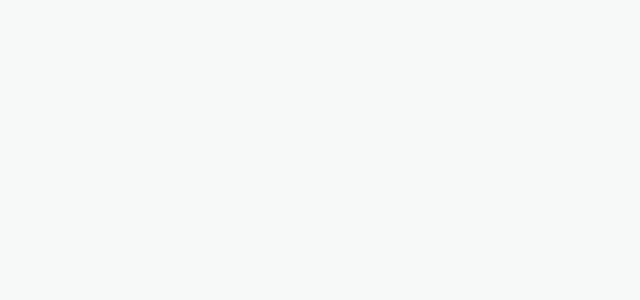
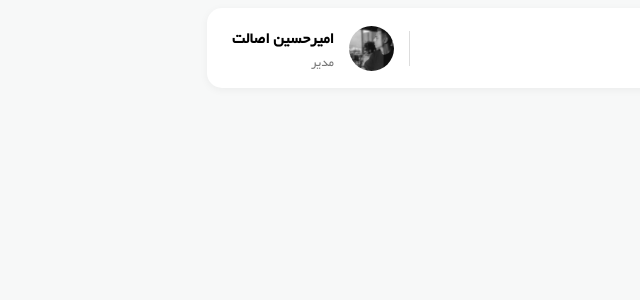
Before and after one commit to amirhosseinesalat/product-admin-panel, a React (Vite) app in the folder frontend/: page /dashboard in a window 1280 px wide. Shown: the top 300 px of the page, without its empty margins (204-844 px from the left). Built offline with nearby package versions, Linux system fonts and the light colour scheme.

Commit message:
searchBox with style add to my project

```diff
--- a/frontend/src/components/SearchBox.jsx
+++ b/frontend/src/components/SearchBox.jsx
@@ -1,11 +1,23 @@
 import { AiOutlineSearch } from "react-icons/ai";
 import styles from "./SearchBox.module.css";
+import profile from "../images/profile.png";
 function SearchBox() {
   return (
-    <div>
+    <div className={styles.header}>
       <div className={styles.searchBox}>
-        <input type="text" placeholder="جستجو کالا" />
-        <AiOutlineSearch size={22} color="#555" />
+        <AiOutlineSearch size={20} color="#777" />
+        <input type="text" placeholder="جستجو کالا..." />
+      </div>
+
+      <div className={styles.rightSection}>
+        <div className={styles.divider}></div>
+
+        <img className={styles.avatar} src={profile} alt="profile" />
+
+        <div className={styles.userInfo}>
+          <p className={styles.name}>امیرحسین اصالت</p>
+          <span className={styles.role}>مدیر</span>
+        </div>
       </div>
     </div>
   );
--- a/frontend/src/components/SearchBox.module.css
+++ b/frontend/src/components/SearchBox.module.css
@@ -1,14 +1,24 @@
-* {
-  font-family: "Yekan";
+.header {
+  width: 100%;
+  height: 80px;
+  background: #ffffff;
+  border-radius: 15px;
+  display: flex;
+  align-items: center;
+  justify-content: space-between;
+  padding: 0 25px;
+  box-shadow: 0 2px 8px rgba(0, 0, 0, 0.05);
 }
+
+
 .searchBox {
   display: flex;
   align-items: center;
-  gap: 8px;
-  background: #f2f2f2;
+  gap: 10px;
+
   padding: 10px 15px;
   border-radius: 12px;
-  width: 260px;
+  width: 280px;
 }
 
 .searchBox input {
@@ -17,3 +27,44 @@
   outline: none;
   font-size: 15px;
 }
+
+
+.rightSection {
+  display: flex;
+  align-items: center;
+  gap: 15px;
+}
+
+
+.divider {
+  width: 1px;
+  height: 35px;
+  background: #ddd;
+}
+
+
+.avatar {
+  width: 45px;
+  height: 45px;
+  border-radius: 50%;
+  object-fit: cover;
+}
+
+.userInfo {
+  display: flex;
+  flex-direction: column;
+  text-align: right;
+  line-height: 1.1;
+}
+
+.name {
+  font-size: 16px;
+  font-weight: 600;
+   margin-top: 5px;
+}
+
+.role {
+  font-size: 13px;
+  color: #777;
+   margin-top: -9px;
+}
--- a/frontend/src/components/signPage.module.css
+++ b/frontend/src/components/signPage.module.css
@@ -1,11 +1,5 @@
 
-body {
-  text-align: center;
-  justify-content: center;
-  overflow-y: hidden;
-  background-color: #f7f8f8;
-  direction: rtl;
-}
+
 .h2 {
   font-size: 19px;
   font-weight: 400;
--- a/frontend/src/global.css
+++ b/frontend/src/global.css
@@ -16,3 +16,10 @@
   text-rendering: optimizeLegibility;
   font-display: auto;
 }
+body {
+  text-align: center;
+  justify-content: center;
+  overflow-y: hidden;
+  background-color: #f7f8f8;
+  direction: rtl;
+}
```
Also changed, not shown: frontend/src/images/profile.png (added).
